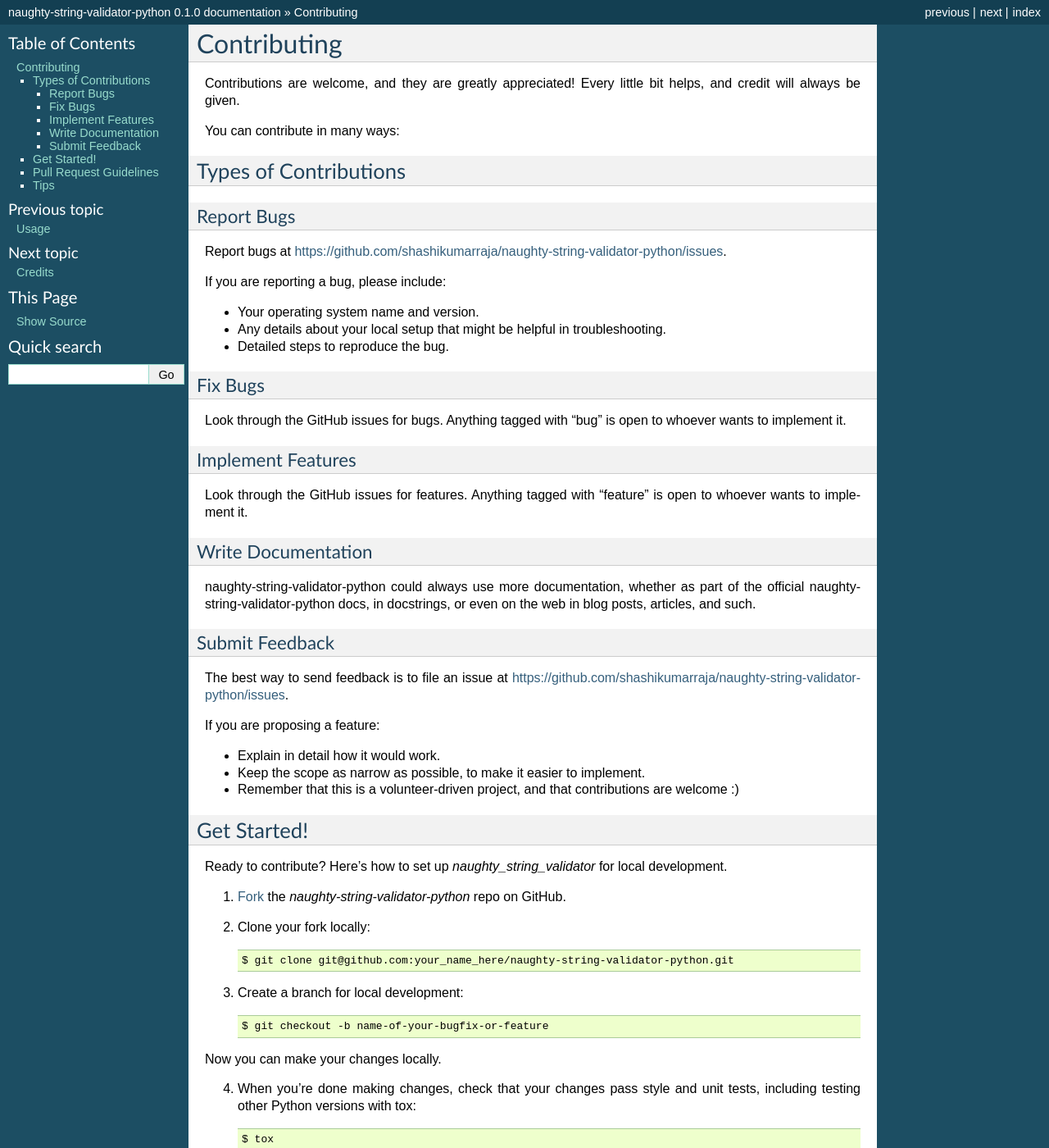
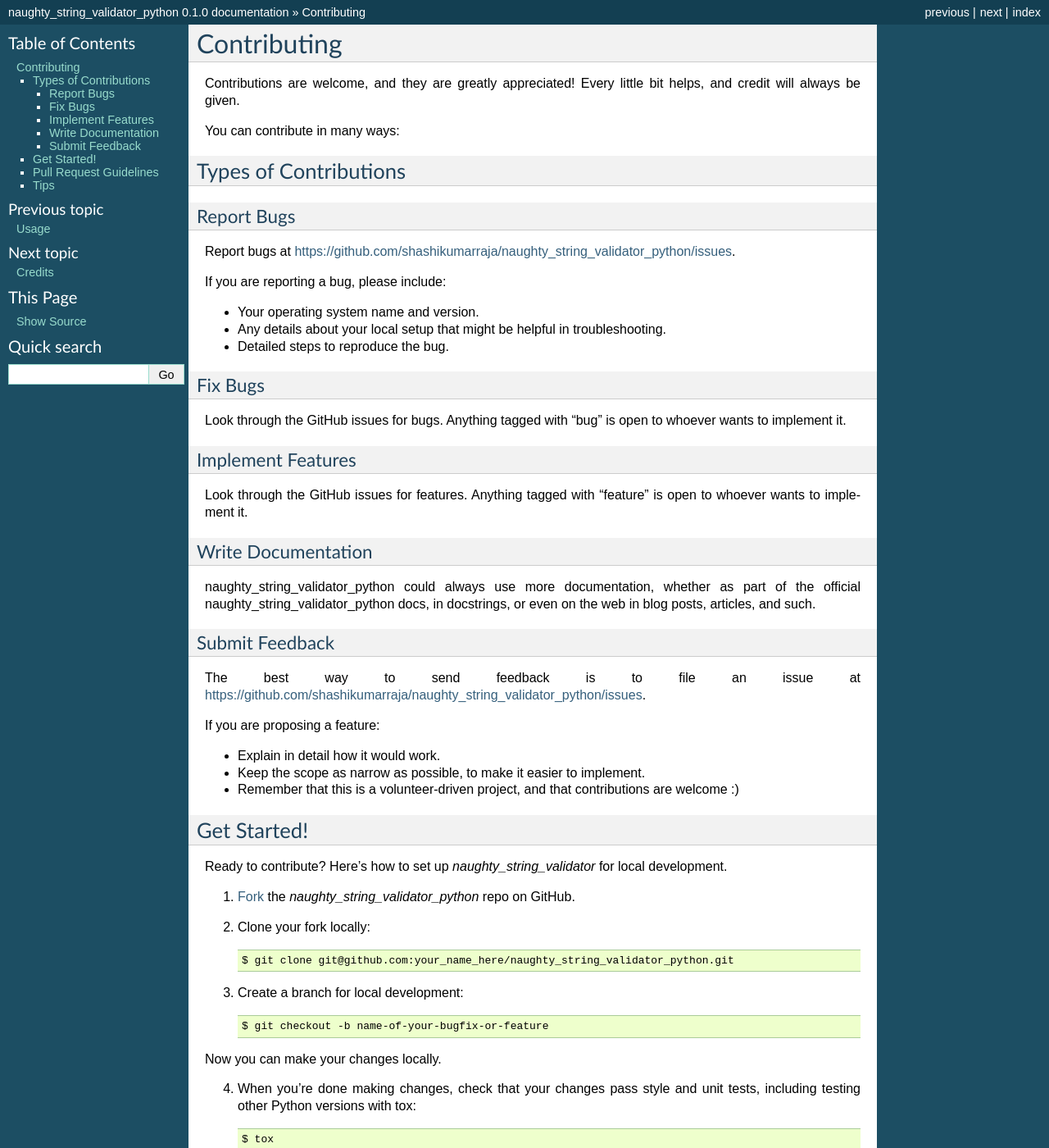
Before and after one commit to shashikumarraja/naughty_string_validator_python, a Sphinx documentation site: the page built from docs/contributing.rst, in a window 1280 px wide and 1400 px high. Shown: the whole window at 82% size. Built offline with Sphinx 7.4.7, drawn with Linux system fonts in a browser that asks for light colours; some of the changed text lies outside the part shown.

```diff
--- a/CONTRIBUTING.rst
+++ b/CONTRIBUTING.rst
@@ -13,7 +13,7 @@ Types of Contributions
 Report Bugs
 ~~~~~~~~~~~
 
-Report bugs at https://github.com/shashikumarraja/naughty-string-validator-python/issues.
+Report bugs at https://github.com/shashikumarraja/naughty_string_validator_python/issues.
 
 If you are reporting a bug, please include:
 
@@ -36,14 +36,14 @@ is open to whoever wants to implement it.
 Write Documentation
 ~~~~~~~~~~~~~~~~~~~
 
-naughty-string-validator-python could always use more documentation, whether as part of the
-official naughty-string-validator-python docs, in docstrings, or even on the web in blog posts,
+naughty_string_validator_python could always use more documentation, whether as part of the
+official naughty_string_validator_python docs, in docstrings, or even on the web in blog posts,
 articles, and such.
 
 Submit Feedback
 ~~~~~~~~~~~~~~~
 
-The best way to send feedback is to file an issue at https://github.com/shashikumarraja/naughty-string-validator-python/issues.
+The best way to send feedback is to file an issue at https://github.com/shashikumarraja/naughty_string_validator_python/issues.
 
 If you are proposing a feature:
 
@@ -58,10 +58,10 @@ Get Started!
 Ready to contribute? Here's how to set up `naughty_string_validator` for
 local development.
 
-1. Fork_ the `naughty-string-validator-python` repo on GitHub.
+1. Fork_ the `naughty_string_validator_python` repo on GitHub.
 2. Clone your fork locally::
 
-    $ git clone git@github.com:your_name_here/naughty-string-validator-python.git
+    $ git clone git@github.com:your_name_here/naughty_string_validator_python.git
 
 3. Create a branch for local development::
 
@@ -96,7 +96,7 @@ Before you submit a pull request, check that it meets these guidelines:
    your new functionality into a function with a docstring, and add the
    feature to the list in README.rst.
 3. The pull request should work for Python 2.6, 2.7, and 3.3, and for PyPy.
-   Check https://travis-ci.org/shashikumarraja/naughty-string-validator-python
+   Check https://travis-ci.org/shashikumarraja/naughty_string_validator_python
    under pull requests for active pull requests or run the ``tox`` command and
    make sure that the tests pass for all supported Python versions.
 
--- a/README.rst
+++ b/README.rst
@@ -1,12 +1,12 @@
 =============================
-naughty-string-validator-python
+naughty_string_validator_python
 =============================
 
 .. image:: https://badge.fury.io/py/naughty_string_validator.png
-    :target: http://badge.fury.io/py/naughty-string-validator-python
+    :target: http://badge.fury.io/py/naughty_string_validator_python
 
 .. image:: https://travis-ci.org/shashikumarraja/naughty_string_validator.png?branch=master
-    :target: https://travis-ci.org/shashikumarraja/naughty-string-validator-python
+    :target: https://travis-ci.org/shashikumarraja/naughty_string_validator_python
 
 A library that returns naughty strings from an offline database of Big List of Naughty Strings and emojis.
 
--- a/docs/conf.py
+++ b/docs/conf.py
@@ -46,7 +46,7 @@ source_suffix = '.rst'
 master_doc = 'index'
 
 # General information about the project.
-project = u'naughty-string-validator-python'
+project = u'naughty_string_validator_python'
 copyright = u'2018, Shashi Kumar Raja'
 
 # The version info for the project you're documenting, acts as replacement for
@@ -192,7 +192,7 @@ latex_elements = {
 # Grouping the document tree into LaTeX files. List of tuples
 # (source start file, target name, title, author, documentclass [howto/manual]).
 latex_documents = [
-  ('index', 'naughty_string_validator.tex', u'naughty-string-validator-python Documentation',
+  ('index', 'naughty_string_validator.tex', u'naughty_string_validator_python Documentation',
    u'Shashi Kumar Raja', 'manual'),
 ]
 
@@ -222,7 +222,7 @@ latex_documents = [
 # One entry per manual page. List of tuples
 # (source start file, name, description, authors, manual section).
 man_pages = [
-    ('index', 'naughty_string_validator', u'naughty-string-validator-python Documentation',
+    ('index', 'naughty_string_validator', u'naughty_string_validator_python Documentation',
      [u'Shashi Kumar Raja'], 1)
 ]
 
@@ -236,7 +236,7 @@ man_pages = [
 # (source start file, target name, title, author,
 #  dir menu entry, description, category)
 texinfo_documents = [
-  ('index', 'naughty_string_validator', u'naughty-string-validator-python Documentation',
+  ('index', 'naughty_string_validator', u'naughty_string_validator_python Documentation',
    u'Shashi Kumar Raja', 'naughty_string_validator', 'One line description of project.',
    'Miscellaneous'),
 ]
--- a/docs/index.rst
+++ b/docs/index.rst
@@ -20,8 +20,8 @@ Contents:
 Feedback
 ========
 
-If you have any suggestions or questions about **naughty-string-validator-python** feel free to email me
+If you have any suggestions or questions about **naughty_string_validator_python** feel free to email me
 at shashiraja92@gmail.com.
 
-If you encounter any errors or problems with **naughty-string-validator-python**, please let me know!
-Open an Issue at the GitHub http://github.com/shashikumarraja/naughty-string-validator-python main repository.
+If you encounter any errors or problems with **naughty_string_validator_python**, please let me know!
+Open an Issue at the GitHub http://github.com/shashikumarraja/naughty_string_validator_python main repository.
--- a/docs/usage.rst
+++ b/docs/usage.rst
@@ -2,6 +2,6 @@
 Usage
 ========
 
-To use naughty-string-validator-python in a project::
+To use naughty_string_validator_python in a project::
 
 	import naughty_string_validator
--- a/setup.py
+++ b/setup.py
@@ -28,7 +28,7 @@ setup(
     long_description=readme + '\n\n' + doclink + '\n\n' + history,
     author='Shashi Kumar Raja',
     author_email='shashiraja92@gmail.com',
-    url='https://github.com/shashikumarraja/naughty-string-validator-python',
+    url='https://github.com/shashikumarraja/naughty_string_validator_python',
     packages=[
         'naughty_string_validator',
     ],
```
